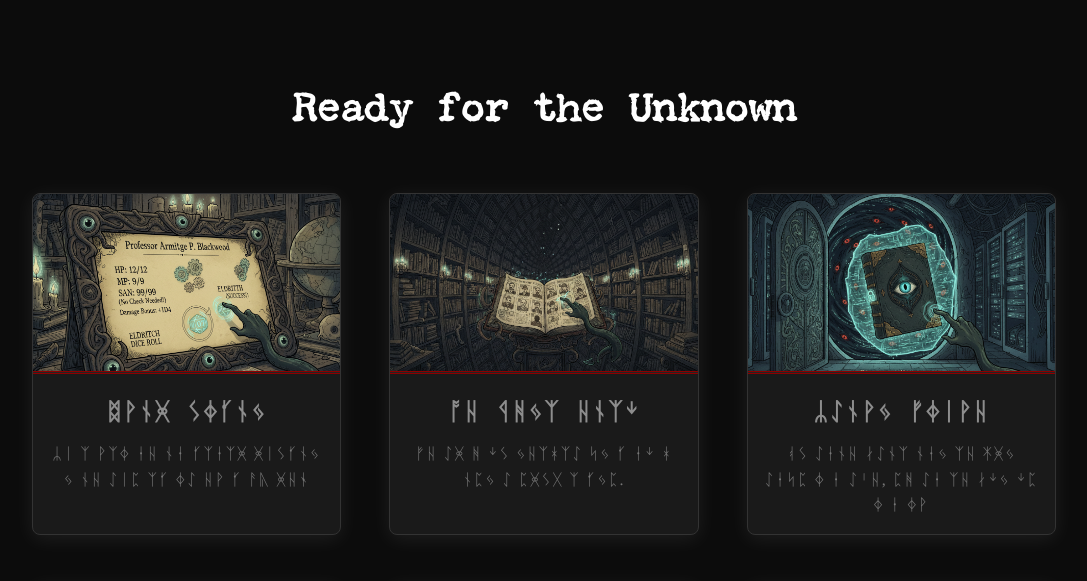
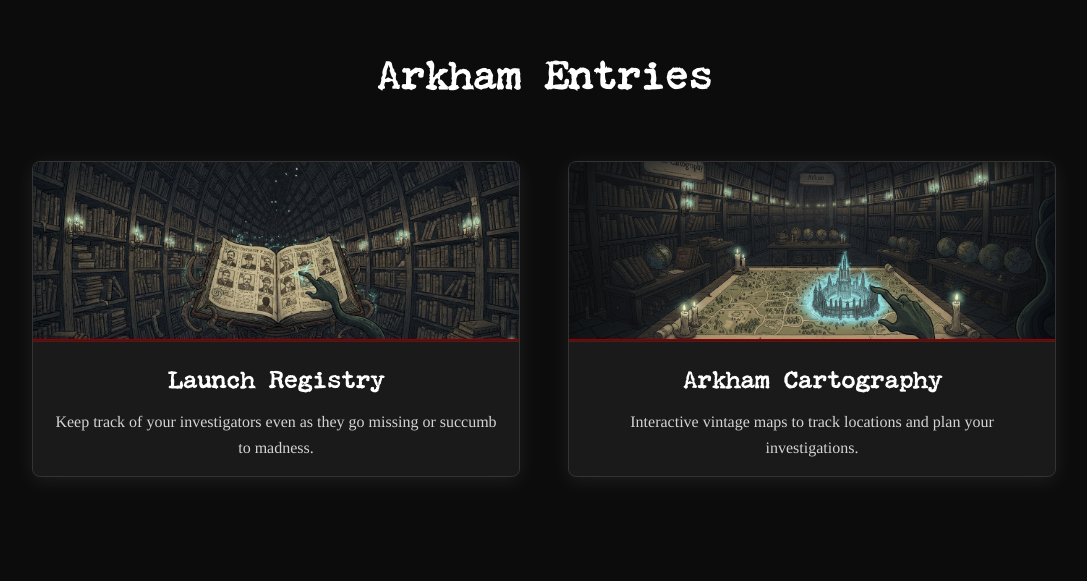
Before and after one commit to ecyrbe/cthulhu-editor, a React (Vite) app: page /#/ in a window 1280 px wide. Shown: the part 877-1458 px from the top of the page, without its empty margins (96-1183 px from the left). Built offline with nearby package versions, Linux system fonts and the light colour scheme.

Commit message:
feat: add entries section with cartography feature and translations

```diff
--- a/src/pages/LandingPage.css
+++ b/src/pages/LandingPage.css
@@ -143,6 +143,25 @@
 /* Hero Content overrides if any */
 
 /* Features */
+.entries-section {
+  padding: 6rem 10% 2rem;
+  background-color: var(--bg-color);
+  text-align: center;
+}
+
+.entries-section h2 {
+  font-family: "P22 Typewriter", serif;
+  font-size: 2.5rem;
+  margin-bottom: 4rem;
+  color: var(--header-text);
+}
+
+.entries-grid {
+  display: grid;
+  grid-template-columns: repeat(2, 1fr);
+  gap: 3rem;
+}
+
 .features-section {
   padding: 8rem 10%;
   background-color: var(--bg-color);
@@ -163,6 +182,10 @@
 }
 
 @media (max-width: 1024px) {
+  .entries-grid {
+    grid-template-columns: 1fr;
+  }
+
   .features-grid {
     grid-template-columns: repeat(2, 1fr);
   }
@@ -312,4 +335,8 @@
   .features-section {
     padding: 4rem 5%;
   }
+
+  .entries-section {
+    padding: 4rem 5% 1rem;
+  }
 }
--- a/src/pages/LandingPage.tsx
+++ b/src/pages/LandingPage.tsx
@@ -13,7 +13,7 @@ import summoningIcon from "../assets/summoning-circle.png";
 import archivesIcon from "../assets/miskatonic-archive.png";
 import tonguesIcon from "../assets/tongues-of-the-old-ones.png";
 import storageIcon from "../assets/forbidden-knowledge.png";
-import mapIcon from "../assets/folder-settings.svg"; // Using an existing icon for now
+import cartographyImage from "../assets/arkham-carthography.png";
 import "./LandingPage.css";
 import { toCryptic } from "../utils/cryptic";
 
@@ -53,12 +53,6 @@ const features = [
     icon: tonguesIcon,
     title: "landing_feature_i18n_title",
     desc: "landing_feature_i18n_desc",
-  },
-  {
-    id: "map",
-    icon: mapIcon,
-    title: "landing_feature_map_title",
-    desc: "landing_feature_map_desc",
   },
 ];
 
@@ -114,22 +108,64 @@ const LandingPage: React.FC = () => {
                 {t("get_started")}
               </Button>
               <Button
-                variant="primary"
-                size="lg"
-                onClick={() => navigate("/map")}
-              >
-                {t("launch_map")}
-              </Button>
-              <Button
                 variant="outline"
                 size="lg"
-                onClick={() => scrollToSection("features")}
+                onClick={() => scrollToSection("entries")}
               >
                 {t("explore_features")}
               </Button>
             </div>
           </div>
           <div className="hero-overlay"></div>
+        </section>
+
+        <section id="entries" className="entries-section">
+          <h2>{t("landing_entries_title")}</h2>
+          <div className="entries-grid">
+            <div
+              className="feature-card revealed"
+              role="button"
+              tabIndex={0}
+              onClick={() => navigate("/registry")}
+              onKeyDown={(event) => {
+                if (event.key === "Enter" || event.key === " ") {
+                  event.preventDefault();
+                  navigate("/registry");
+                }
+              }}
+            >
+              <div className="feature-icon">
+                <img src={registryIcon} alt={t("launch_registry")} />
+              </div>
+              <div className="feature-card-content">
+                <h3>{t("launch_registry")}</h3>
+                <p>{t("landing_feature_multichar_desc")}</p>
+              </div>
+            </div>
+            <div
+              className="feature-card revealed"
+              role="button"
+              tabIndex={0}
+              onClick={() => navigate("/map")}
+              onKeyDown={(event) => {
+                if (event.key === "Enter" || event.key === " ") {
+                  event.preventDefault();
+                  navigate("/map");
+                }
+              }}
+            >
+              <div className="feature-icon">
+                <img
+                  src={cartographyImage}
+                  alt={t("landing_feature_map_title")}
+                />
+              </div>
+              <div className="feature-card-content">
+                <h3>{t("landing_feature_map_title")}</h3>
+                <p>{t("landing_feature_map_desc")}</p>
+              </div>
+            </div>
+          </div>
         </section>
 
         <section id="features" className="features-section">
--- a/src/translations/de/translation.json
+++ b/src/translations/de/translation.json
@@ -131,6 +131,7 @@
   "explore_features": "Register erkunden",
   "get_started": "Das Register betreten",
   "landing_prepared_title": "Bereit für das Unbekannte",
+  "landing_entries_title": "Arkham Einträge",
   "landing_cta_title": "Wahnsinn ist unvermeidlich. Datenverlust ist es nicht.",
   "landing_cta_subtitle": "Bereit, Ihren nächsten Ermittler zu registrieren?",
   "logo_top": "Der Ruf von",
--- a/src/translations/en/translation.json
+++ b/src/translations/en/translation.json
@@ -141,6 +141,7 @@
   "explore_features": "Explore the Features",
   "get_started": "Enter the Registry",
   "landing_prepared_title": "Ready for the Unknown",
+  "landing_entries_title": "Arkham Entries",
   "landing_cta_title": "Loss of Sanity is Inevitable. Data Loss is Not.",
   "landing_cta_subtitle": "Ready to register your next investigator?",
   "logo_top": "Call of",
--- a/src/translations/es/translation.json
+++ b/src/translations/es/translation.json
@@ -140,6 +140,7 @@
   "explore_features": "Explorar el Registro",
   "get_started": "Entrar al Registro",
   "landing_prepared_title": "Preparado para lo Desconocido",
+  "landing_entries_title": "Entradas de Arkham",
   "landing_cta_title": "La pérdida de cordura es inevitable. La pérdida de datos no lo es.",
   "landing_cta_subtitle": "¿Listo para registrar a tu próximo investigador?",
   "logo_top": "El Llamado de",
--- a/src/translations/fr/translation.json
+++ b/src/translations/fr/translation.json
@@ -141,6 +141,7 @@
   "explore_features": "Explorer le Registre",
   "get_started": "Entrer dans le Registre",
   "landing_prepared_title": "Prêt pour l'Inconnu",
+  "landing_entries_title": "Entrées d'Arkham",
   "landing_cta_title": "La perte de santé mentale est inévitable. La perte de données ne l'est pas.",
   "landing_cta_subtitle": "Prêt à inscrire votre prochain investigateur ?",
   "logo_top": "L'Appel de",
--- a/src/translations/pt/translation.json
+++ b/src/translations/pt/translation.json
@@ -131,6 +131,7 @@
   "explore_features": "Explorar o Registro",
   "get_started": "Entrar no Registro",
   "landing_prepared_title": "Preparado para o Desconhecido",
+  "landing_entries_title": "Entradas de Arkham",
   "landing_cta_title": "A perda de sanidade é inevitável. A perda de dados não é.",
   "landing_cta_subtitle": "Pronto para registrar seu próximo investigador?",
   "logo_top": "Chamado de",
```
